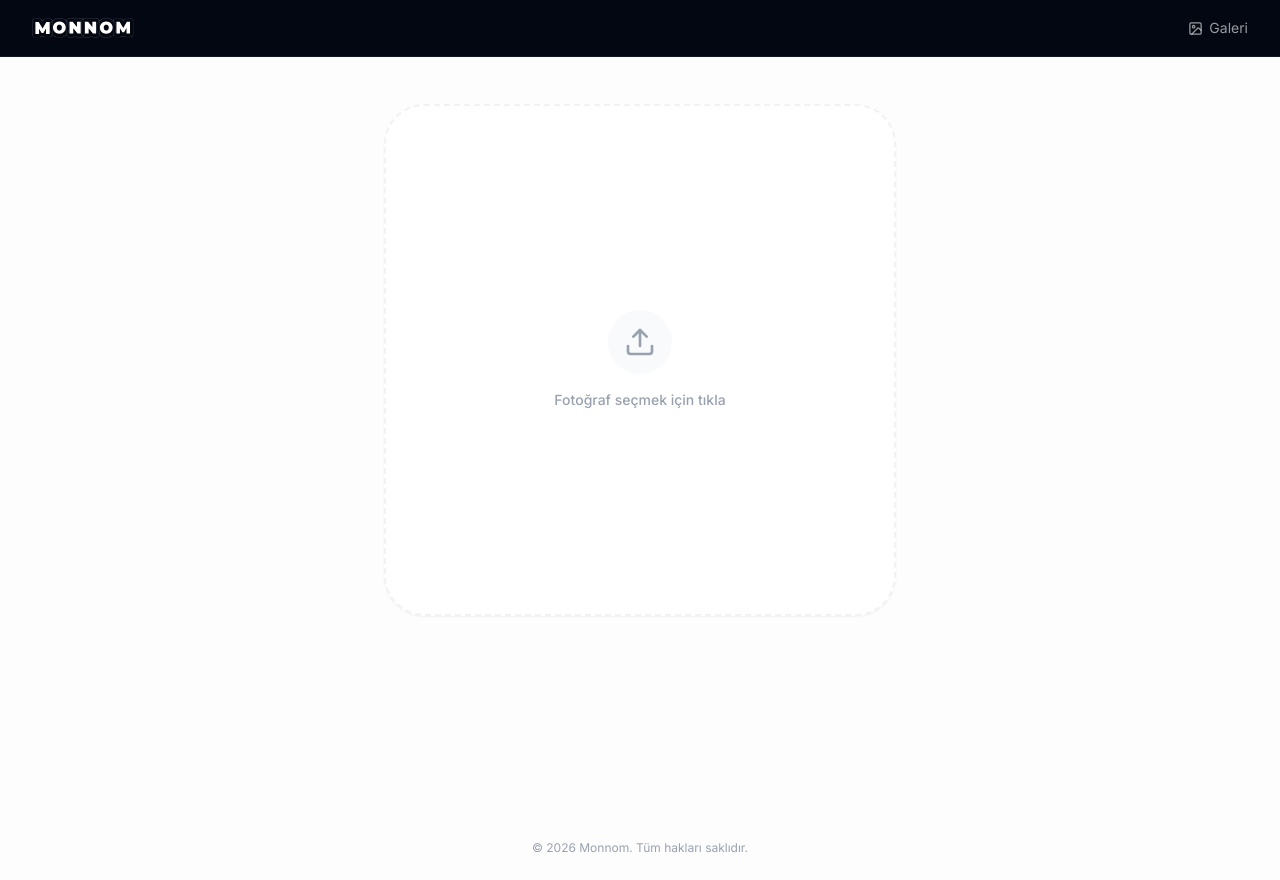
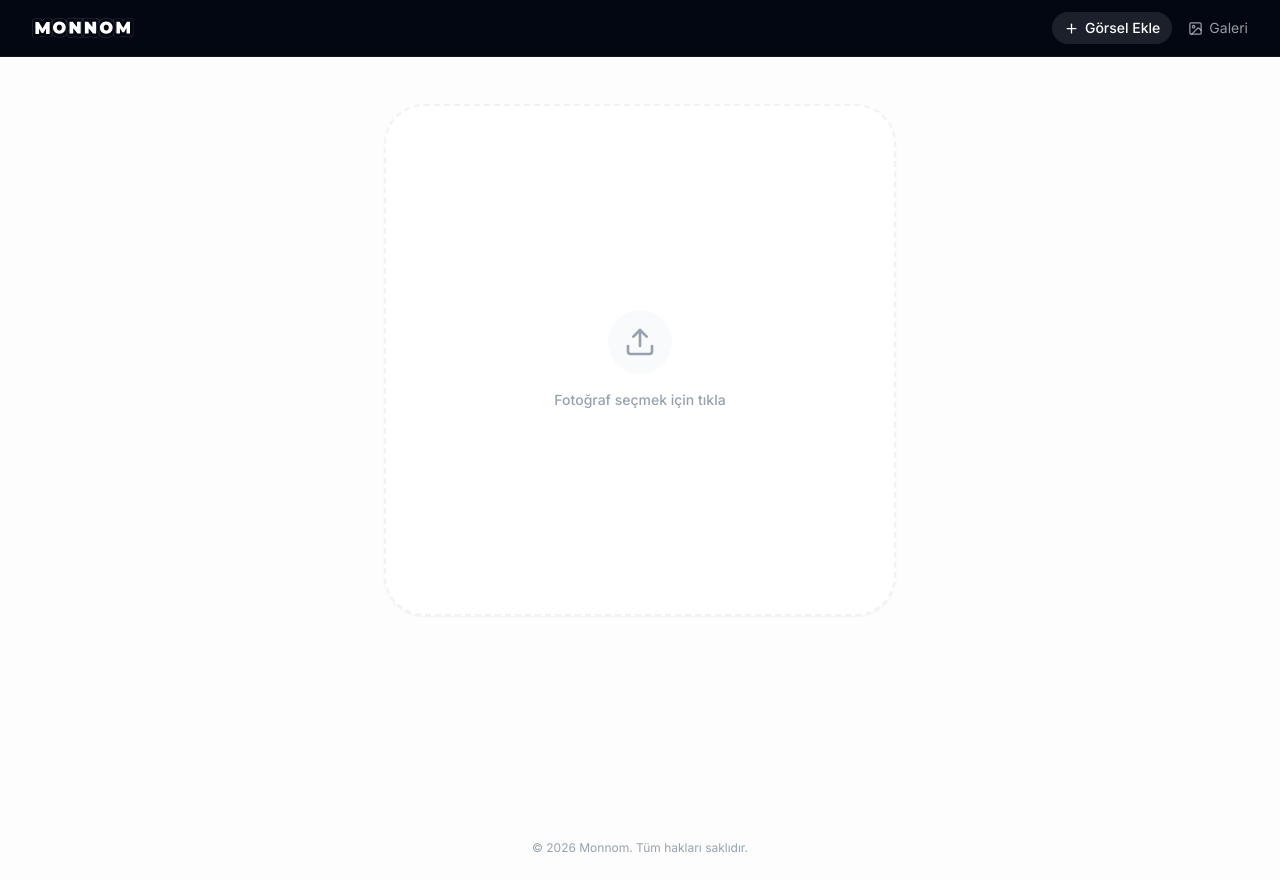
Before and after one commit to ufhouck/ar-gallery-app, a Next.js app: page / in a window 1280 px wide. Built offline with nearby package versions, Linux system fonts and the light colour scheme.

Commit message:
Feat: 'Görsel Ekle' button to Navbar

```diff
--- a/src/components/Navbar.tsx
+++ b/src/components/Navbar.tsx
@@ -1,7 +1,7 @@
 "use client";
 
 import Link from "next/link";
-import { ImageIcon } from "lucide-react";
+import { ImageIcon, Plus } from "lucide-react";
 
 export function Navbar() {
     return (
@@ -16,7 +16,15 @@ export function Navbar() {
                     />
                 </Link>
 
-                {/* Nav link */}
+                {/* Nav links */}
+                <div className="flex items-center gap-4">
+                    <Link
+                        href="/"
+                        className="flex items-center gap-1.5 text-sm font-medium text-white bg-white/10 hover:bg-white/20 px-3 py-1.5 rounded-full transition-colors"
+                    >
+                        <Plus size={15} />
+                        Görsel Ekle
+                    </Link>
                     <Link
                         href="/gallery"
                         className="flex items-center gap-1.5 text-sm text-white/60 hover:text-white transition-colors"
@@ -25,6 +33,7 @@ export function Navbar() {
                         Galeri
                     </Link>
                 </div>
+            </div>
         </header>
     );
 }
```
Lines whose indentation alone changed are shown as unchanged.
